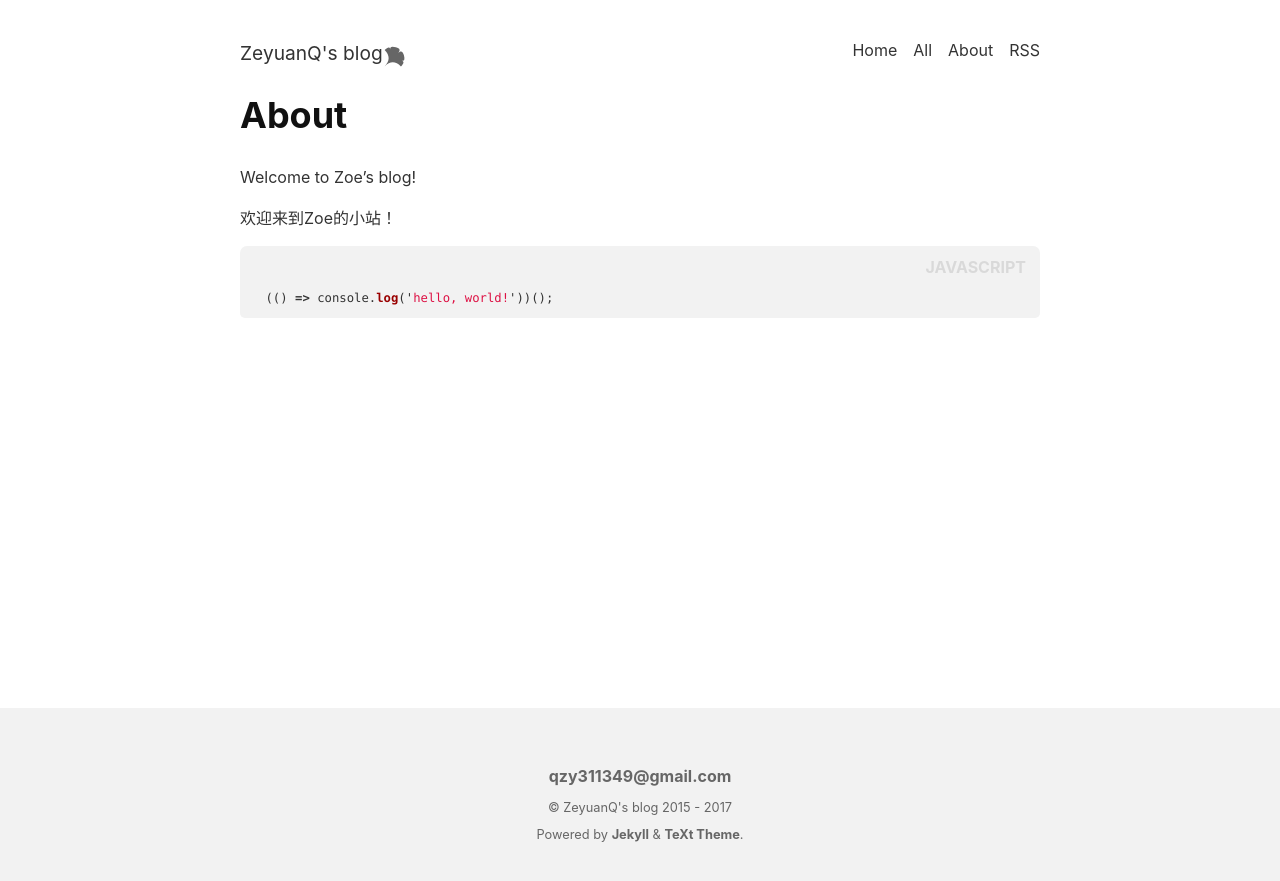
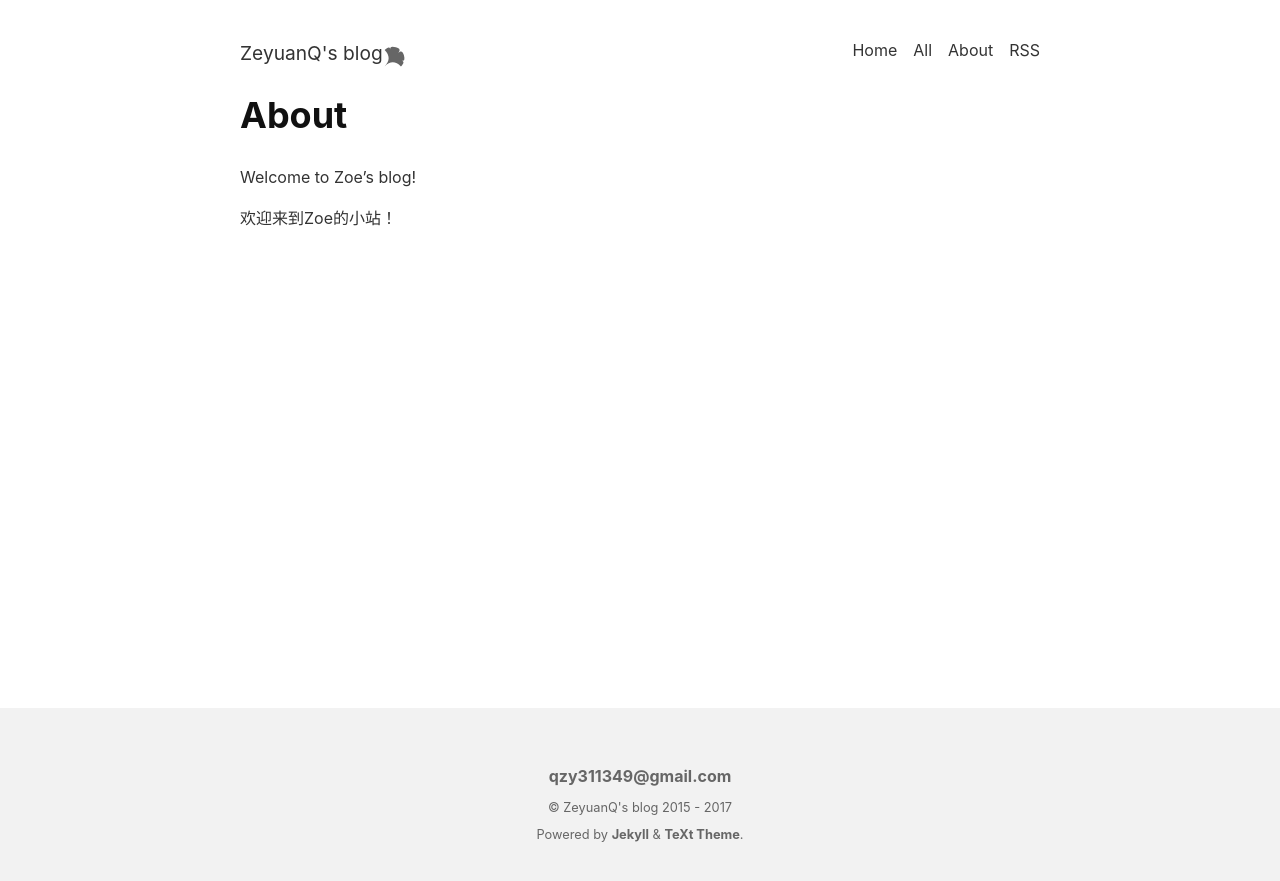
Before and after one commit to ZeyuanQ/Zoe, a Jekyll site: the page built from about.md, in a window 1280 px wide. Shown: the top 881 px of the page. Built offline with Jekyll 4.4.1, drawn with Linux system fonts in a browser that asks for light colours; nearby versions of some CDN libraries.

Commit message:
Update about.md

```diff
--- a/about.md
+++ b/about.md
@@ -11,7 +11,3 @@ key: page-about
 Welcome to Zoe's blog!
 
 欢迎来到Zoe的小站！
-
-{% highlight javascript %}
-  (() => console.log('hello, world!'))();
-{% endhighlight %}
```
